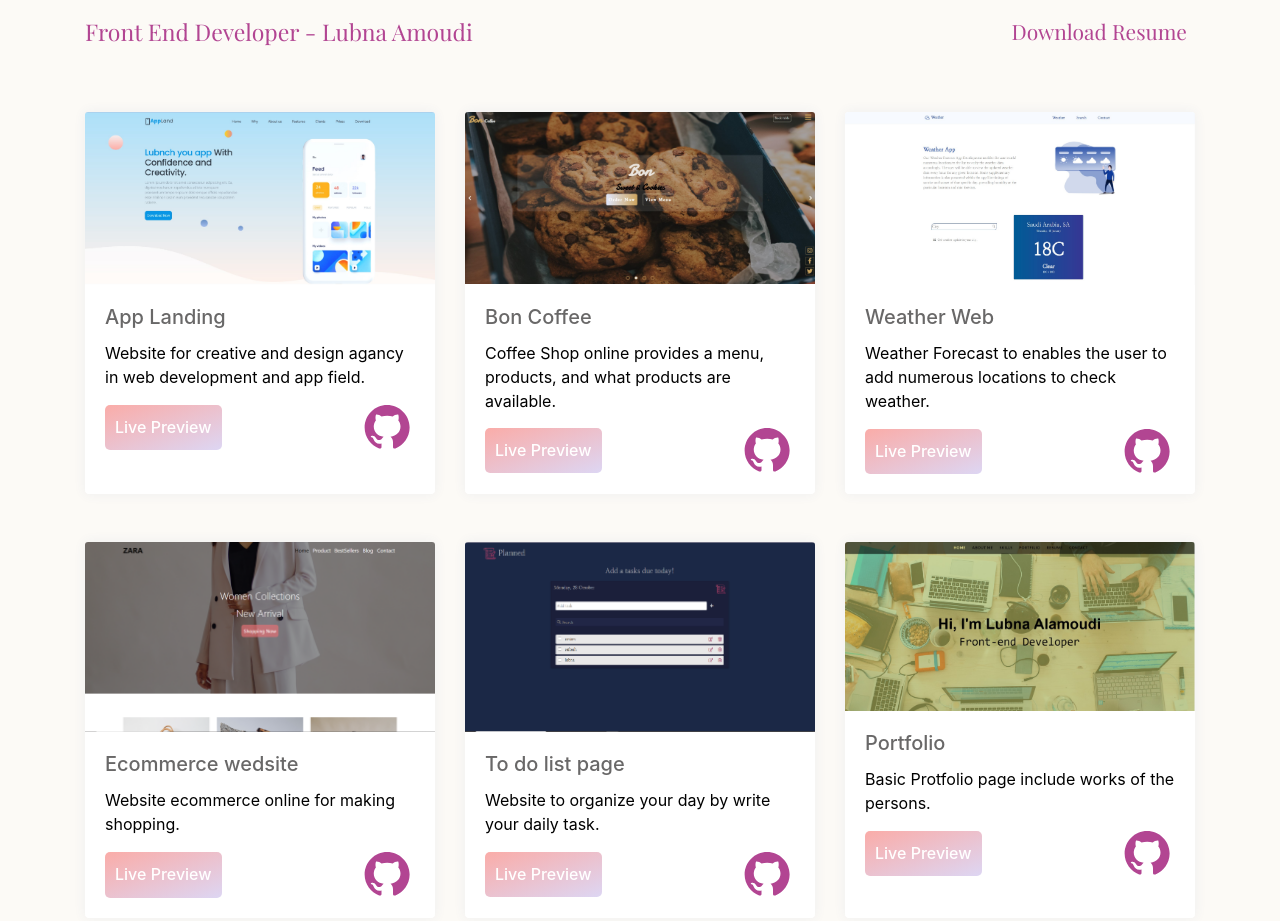
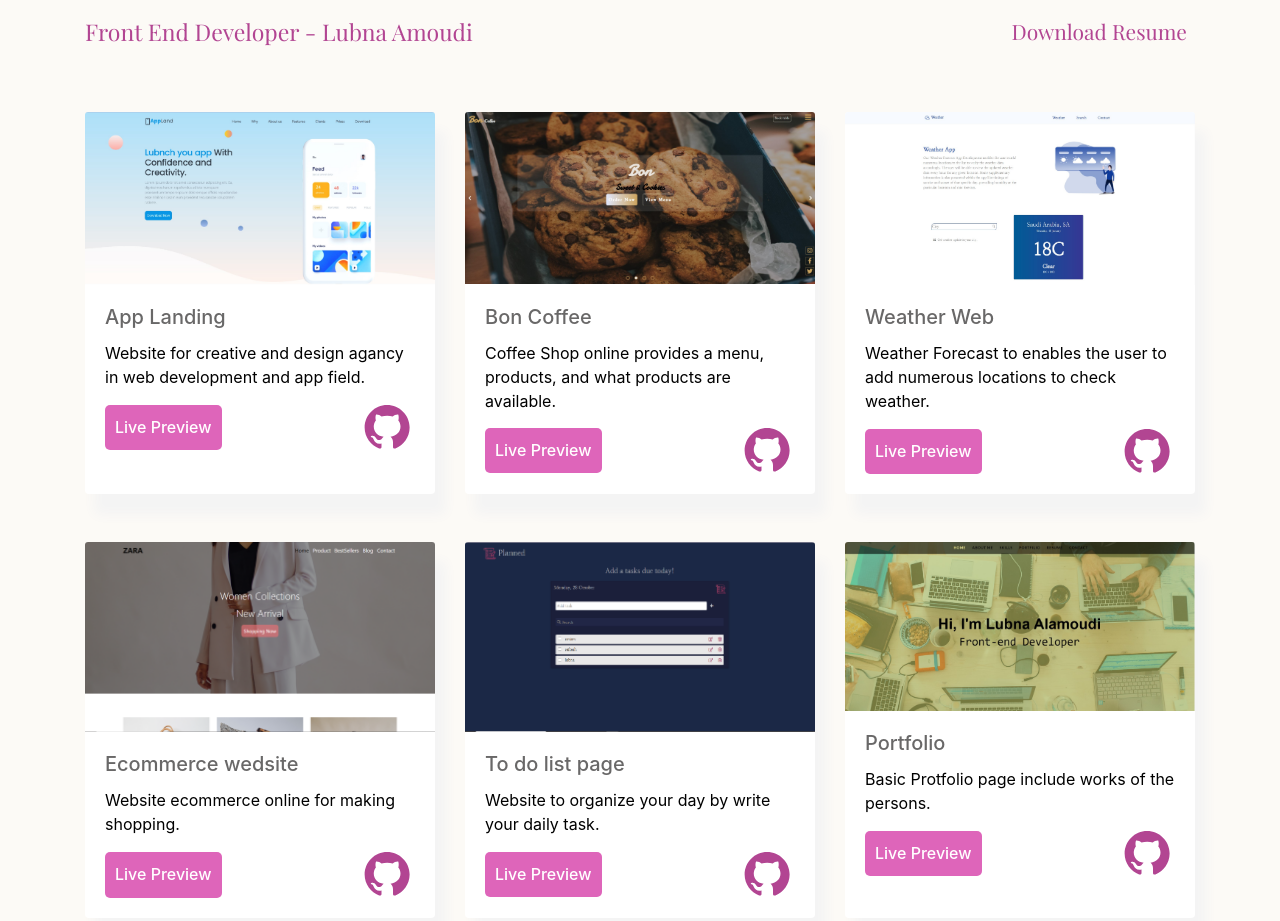
Before and after one commit to lubnaO/Lubna-Portfolio, a plain HTML site: page index.html in a window 1280 px wide. Shown: the top 921 px of the page. Drawn offline with nearby package versions, Linux system fonts and the light colour scheme; a web font is replaced by a local one.

Commit message:
edit card

```diff
--- a/css/style.css
+++ b/css/style.css
@@ -46,7 +46,7 @@ color:var(--main-color);
     font-size: 30px;
 }
 .card{
-    box-shadow: 0px 0px 12px 1px #f0f0f0;
+    box-shadow:10px 20px 12px 1px #f4f4f4;
     border: none;
     height: 100%;
 }
@@ -65,7 +65,8 @@ color: black;
     cursor: pointer;
 }
 .button-review{
-    background-image: linear-gradient(-20deg, #ddd6f3 0%, #faaca8 100%, #faaca8 100%);
+    background-color: #de65ba;
+    /* background-image: linear-gradient(-20deg, #ddd6f3 0%, #faaca8 100%, #faaca8 100%); */
     color: white;
     padding: 10px 10px;
     font-weight: 500;
--- a/index.html
+++ b/index.html
@@ -142,7 +142,7 @@
       <div class="text-center title-sections mt-5">
         <h4 class="mb-5">You Can Contact with Me</h4>
     </div>
-      <div class="row">
+      <div class="row mb-5">
         <div class="col-sm-4">
           <div class="contact text-center">
               <i class="fa-solid fa-phone call "></i>
```
